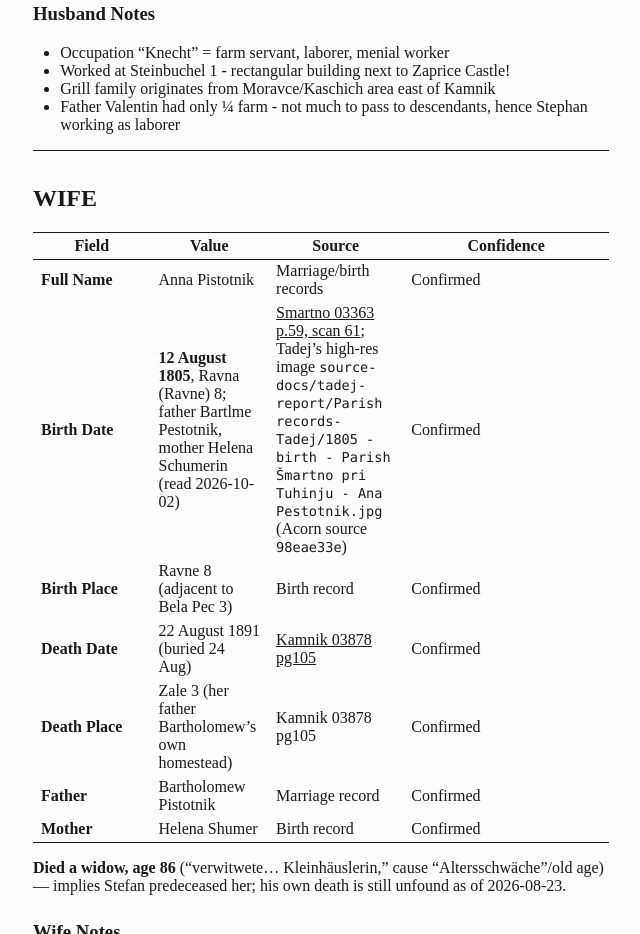
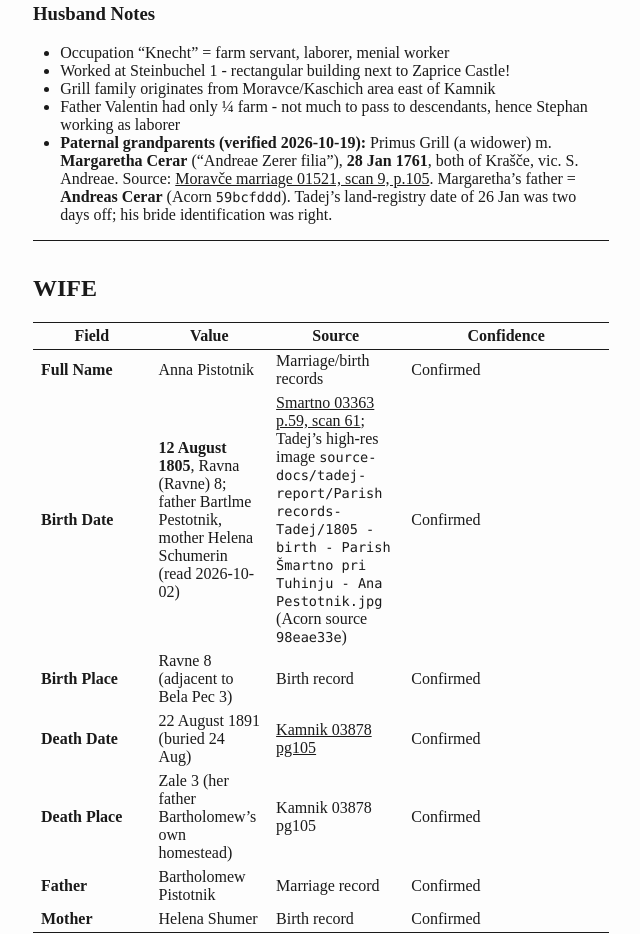
Before and after one commit to llmatlo/palovce-places, a plain HTML site: page worksheets/pistotnik-grill/grill-stephan-anna.html in a window 1280 px wide. Shown: the part 1078-2012 px from the top of the page, without its empty margins (319-959 px from the left). Drawn offline with Linux system fonts and the light colour scheme.

Commit message:
Grill worksheet: Primus × Margaretha Cerar 1761
Co-Authored-By: Claude Opus 5.5 <noreply@anthropic.com>

```diff
--- a/worksheets/pistotnik-grill/grill-stephan-anna.html
+++ b/worksheets/pistotnik-grill/grill-stephan-anna.html
@@ -277,6 +277,14 @@ Castle!</li>
 Kamnik</li>
 <li>Father Valentin had only ¼ farm - not much to pass to descendants,
 hence Stephan working as laborer</li>
+<li><strong>Paternal grandparents (verified 2026-10-19):</strong> Primus
+Grill (a widower) m. <strong>Margaretha Cerar</strong> (“Andreae Zerer
+filia”), <strong>28 Jan 1761</strong>, both of Krašče, vic. S. Andreae.
+Source: <a
+href="https://data.matricula-online.eu/en/slovenia/ljubljana/moravce/01521/?pg=9">Moravče
+marriage 01521, scan 9, p.105</a>. Margaretha’s father = <strong>Andreas
+Cerar</strong> (Acorn <code>59bcfddd</code>). Tadej’s land-registry date
+of 26 Jan was two days off; his bride identification was right.</li>
 </ul>
 <hr />
 <h2 id="wife">WIFE</h2>
```
